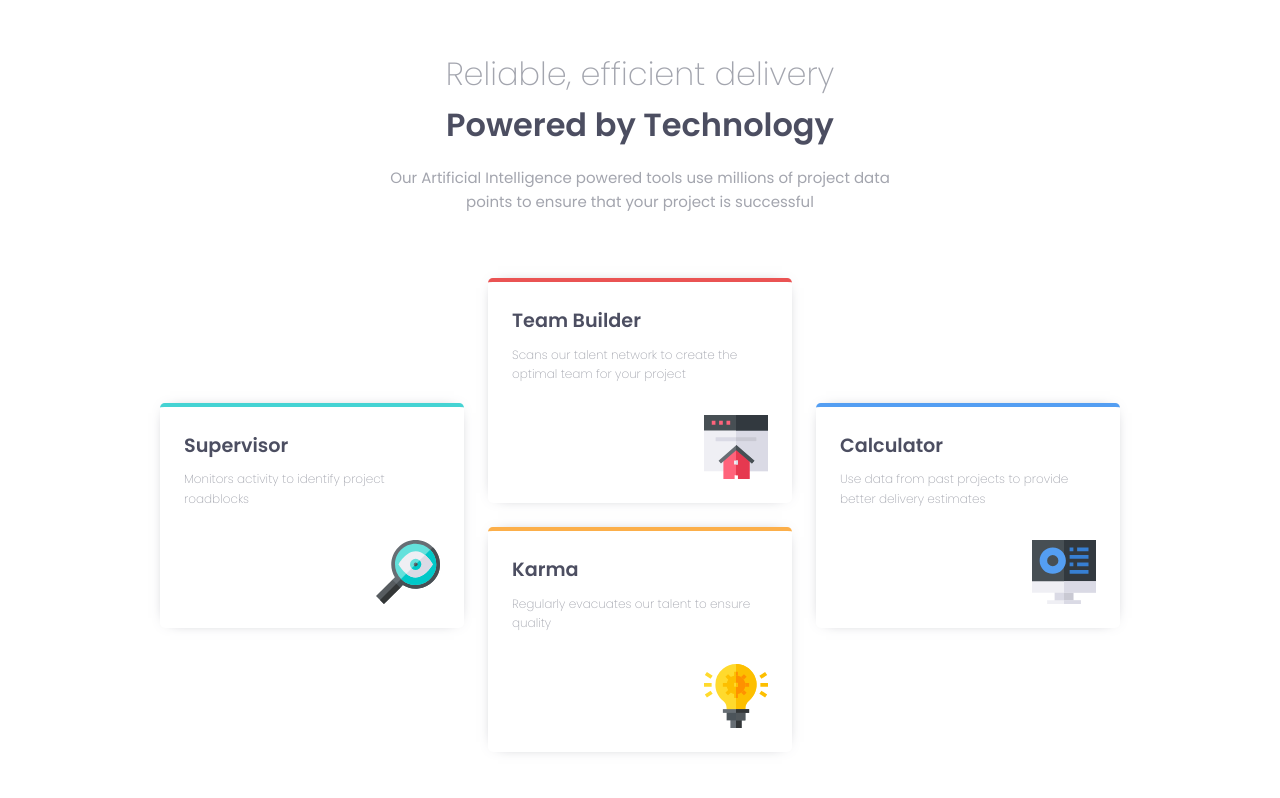
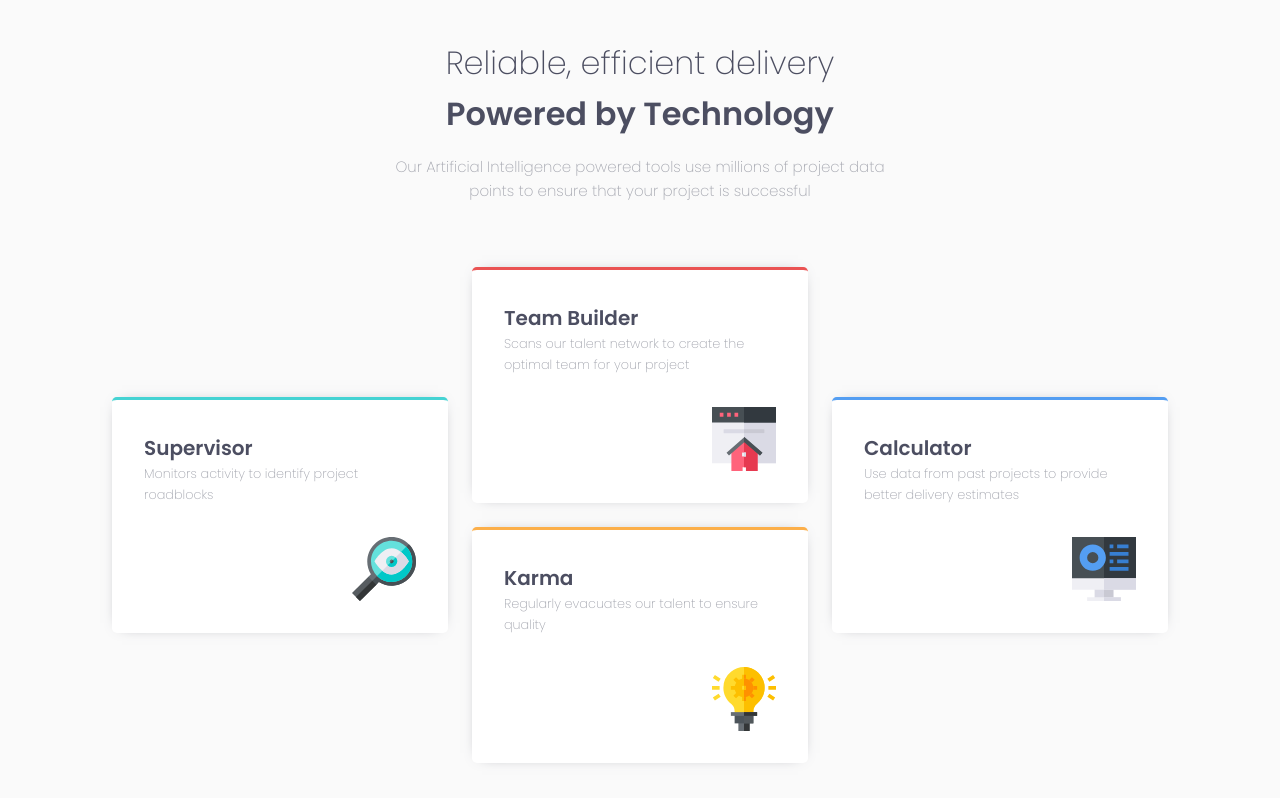
Before and after one commit to deru55/FeM_four-card-feature-section-master, a plain HTML site: page index.html in a window 1280 px wide. Drawn offline with Linux system fonts and the light colour scheme.

Commit message:
Update version

```diff
--- a/index.html
+++ b/index.html
@@ -7,42 +7,48 @@
     <link rel="stylesheet" href="style.css" />
   </head>
   <body>
-    <main>
-      <div class="container">
-        <div class="description-section">
-          <h1 class="description-title">
-            Reliable, efficient delivery <span>Powered by Technology</span>
-          </h1>
+    <header>
+      <div class="wrapper wrapper-narrow">
+        <h1>Reliable, efficient delivery <span>Powered by Technology</span></h1>
         <p>
-            Our Artificial Intelligence powered tools use millions of project
-            data points to ensure that your project is successful
+          Our Artificial Intelligence powered tools use millions of project data
+          points to ensure that your project is successful
         </p>
       </div>
-        <div class="cards-section">
-          <div class="card-item item-1 clr-1">
+    </header>
+    <main>
+      <div class="wrapper">
+        <div class="layout-flex">
+          <div class="col">
+            <div class="card clr-1">
               <h2 class="card-title">Supervisor</h2>
               <p>Monitors activity to identify project roadblocks</p>
-            <img src="images/icon-supervisor.svg" alt="" />
+              <img class="card-img" src="images/icon-supervisor.svg" alt="" />
             </div>
-          <div class="card-item item-2 clr-2">
+          </div>
+          <div class="col">
+            <div class="card clr-2">
               <h2 class="card-title">Team Builder</h2>
               <p>
                 Scans our talent network to create the optimal team for your
                 project
               </p>
-            <img src="images/icon-team-builder.svg" alt="" />
+              <img class="card-img" src="images/icon-team-builder.svg" alt="" />
             </div>
-          <div class="card-item item-3 clr-3">
+            <div class="card clr-3">
               <h2 class="card-title">Karma</h2>
               <p>Regularly evacuates our talent to ensure quality</p>
-            <img src="images/icon-karma.svg" alt="" />
+              <img class="card-img" src="images/icon-karma.svg" alt="" />
             </div>
-          <div class="card-item item-4 clr-4">
+          </div>
+          <div class="col">
+            <div class="card clr-4">
               <h2 class="card-title">Calculator</h2>
               <p>
                 Use data from past projects to provide better delivery estimates
               </p>
-            <img src="images/icon-calculator.svg" alt="" />
+              <img class="card-img" src="images/icon-calculator.svg" alt="" />
+            </div>
           </div>
         </div>
       </div>
--- a/style.css
+++ b/style.css
@@ -32,110 +32,108 @@ body {
   font-size: 0.938rem;
   font-weight: var(--fw-200);
   color: var(--clr-neutral-2);
+  background-color: var(--clr-neutral-3);
   line-height: 1.6;
   min-height: 100vh;
   display: flex;
+  flex-direction: column;
   justify-content: center;
   align-items: center;
 }
 
-.container {
-  margin: 2.5rem;
-  display: flex;
-  flex-direction: column;
-  align-items: center;
-  gap: 4rem;
-  max-width: 25rem;
+h1,
+h2 {
+  color: var(--clr-neutral-1);
+  font-weight: var(--fw-600);
 }
 
-.description-title {
+h1 {
   font-size: 1.5rem;
   font-weight: var(--fw-200);
 }
 
-.description-section {
+h1 span {
+  font-weight: var(--fw-600);
+}
+
+.card-title {
+  font-size: 1.25rem;
+}
+
+.wrapper {
+  padding: 2rem;
+  max-width: 70rem;
+}
+
+.wrapper-narrow {
   text-align: center;
   display: flex;
   flex-direction: column;
   gap: 1rem;
-  font-weight: var(--fw-400);
 }
 
-.description-section span {
-  color: var(--clr-neutral-1);
-  font-weight: var(--fw-600);
+.layout-flex {
+  display: flex;
+  flex-direction: column;
+  --gap: 1rem;
+  gap: var(--gap);
 }
 
-.cards-section {
-  display: grid;
-  gap: 1.5rem;
+.col {
+  display: flex;
+  flex-direction: column;
+  gap: var(--gap);
 }
 
-.card-item {
-  padding: 1.5rem;
-  font-size: 0.75rem;
-  border-top: 4px solid var(--clr-bc);
+.card {
+  background-color: hsl(0, 0%, 100%);
+  padding: 2rem;
+  font-size: 0.8rem;
   border-radius: 0.3rem;
+  border-top: 0.2rem solid var(--bc);
   box-shadow: 0px 0px 15px -10px var(--clr-neutral-1);
 }
 
-.card-title {
-  font-size: 1.2rem;
-  color: var(--clr-neutral-1);
-  font-weight: var(--fw-600);
-  margin-bottom: 0.5rem;
+.card-img {
+  margin-top: 2rem;
+  margin-left: auto;
 }
 
 .clr-1 {
-  --clr-bc: var(--clr-primary-2);
+  --bc: var(--clr-primary-2);
 }
 
 .clr-2 {
-  --clr-bc: var(--clr-primary-1);
+  --bc: var(--clr-primary-1);
 }
 
 .clr-3 {
-  --clr-bc: var(--clr-primary-3);
+  --bc: var(--clr-primary-3);
 }
 
 .clr-4 {
-  --clr-bc: var(--clr-primary-4);
-}
-
-.card-item img {
-  float: inline-end;
-  margin-top: 2rem;
+  --bc: var(--clr-primary-4);
 }
 
 @media screen and (min-width: 1025px) {
-  .container {
-    max-width: 60rem;
-  }
-
-  .description-section {
-    max-width: 32rem;
-  }
-
-  .description-title {
+  h1 {
     font-size: 2rem;
   }
 
-  .cards-section {
-    display: grid;
-    grid-template-columns: repeat(3, 1fr);
-    grid-template-rows: repeat(4, auto);
+  .wrapper-narrow {
+    max-width: 35rem;
   }
 
-  .item-1 {
-    grid-area: 2 / 1 / 4 / 2;
+  .layout-flex {
+    flex-direction: row;
+    --gap: 1.5rem;
   }
-  .item-2 {
-    grid-area: 1 / 2 / 3 / 3;
+
+  .layout-flex > * {
+    flex: 1;
   }
-  .item-3 {
-    grid-area: 3 / 2 / 5 / 3;
-  }
-  .item-4 {
-    grid-area: 2 / 3 / 4 / 4;
+
+  .col {
+    justify-content: center;
   }
 }
```
Lines whose indentation alone changed are shown as unchanged.
